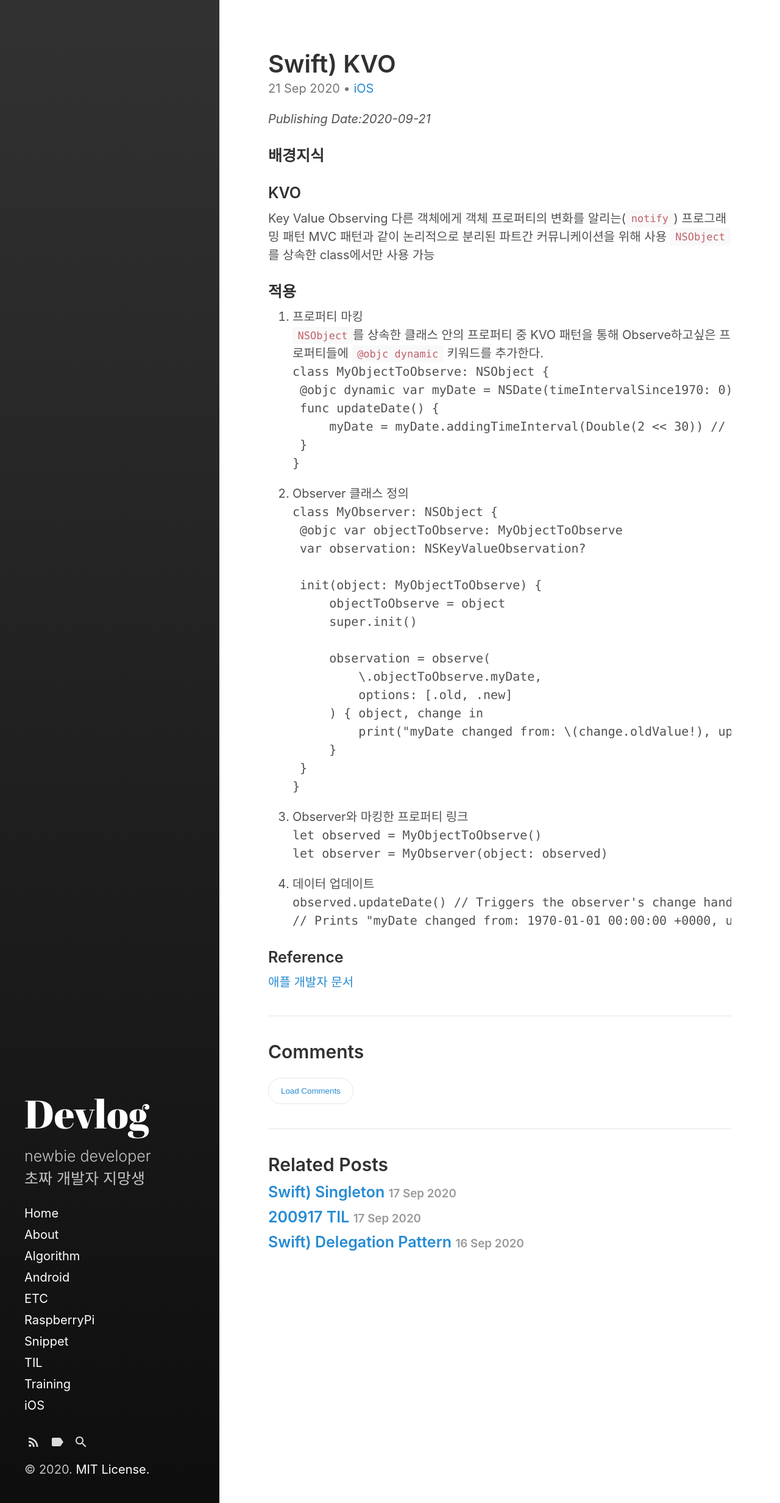
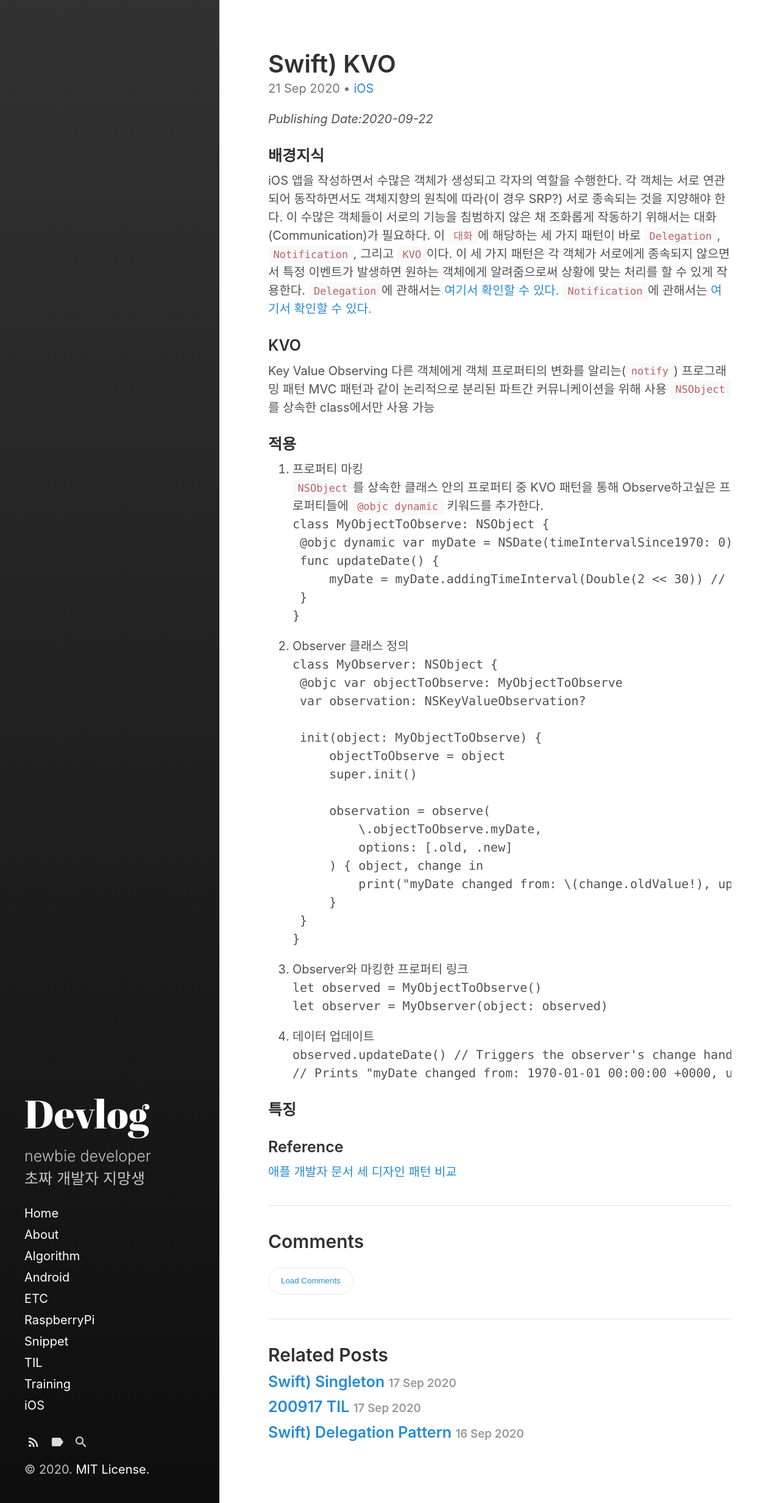
Before and after one commit to devejs/devejs.github.io, a Jekyll site: the page built from _posts/iOS/2020-09-21-swift-kvo.md, in a window 1280 px wide. Shown: the whole page at 61% size. Built offline with Jekyll 4.4.1, drawn with Linux system fonts in a browser that asks for light colours.

Commit message:
EditPost swift KVO

````diff
--- a/_posts/iOS/2020-09-21-swift-kvo.md
+++ b/_posts/iOS/2020-09-21-swift-kvo.md
@@ -3,9 +3,12 @@ layout: post
 title: Swift) KVO
 category: iOS
 ---
-*Publishing Date:2020-09-21*
+*Publishing Date:2020-09-22*
 
 ### 배경지식
+iOS 앱을 작성하면서 수많은 객체가 생성되고 각자의 역할을 수행한다. 각 객체는 서로 연관되어 동작하면서도 객체지향의 원칙에 따라(이 경우 SRP?) 서로 종속되는 것을 지양해야 한다. 이 수많은 객체들이 서로의 기능을 침범하지 않은 채 조화롭게 작동하기 위해서는 대화(Communication)가 필요하다. 이 `대화`에 해당하는 세 가지 패턴이 바로 `Delegation`, `Notification`, 그리고 `KVO`이다. 이 세 가지 패턴은 각 객체가 서로에게 종속되지 않으면서 특정 이벤트가 발생하면 원하는 객체에게 알려줌으로써 상황에 맞는 처리를 할 수 있게 작용한다.
+`Delegation`에 관해서는 [여기서 확인할 수 있다.]()
+`Notification`에 관해서는 [여기서 확인할 수 있다.]()
 
 ### KVO
 Key Value Observing
@@ -57,8 +60,12 @@ observed.updateDate() // Triggers the observer's change handler.
 // Prints "myDate changed from: 1970-01-01 00:00:00 +0000, updated to: 2038-01-19 03:14:08 +0000"
 ```
 
+### 특징
+
+
 
 
 
 ### Reference
 [애플 개발자 문서](https://developer.apple.com/documentation/swift/cocoa_design_patterns/using_key-value_observing_in_swift)
+[세 디자인 패턴 비교](https://you9010.tistory.com/275)
````
